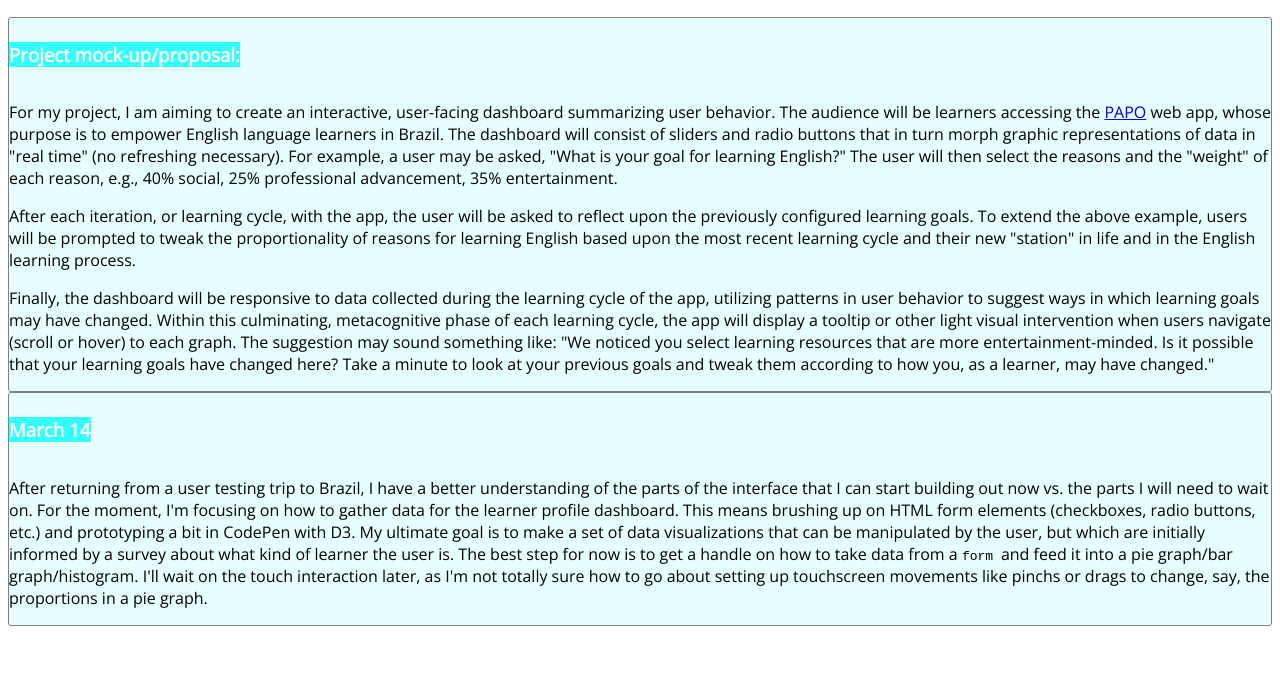
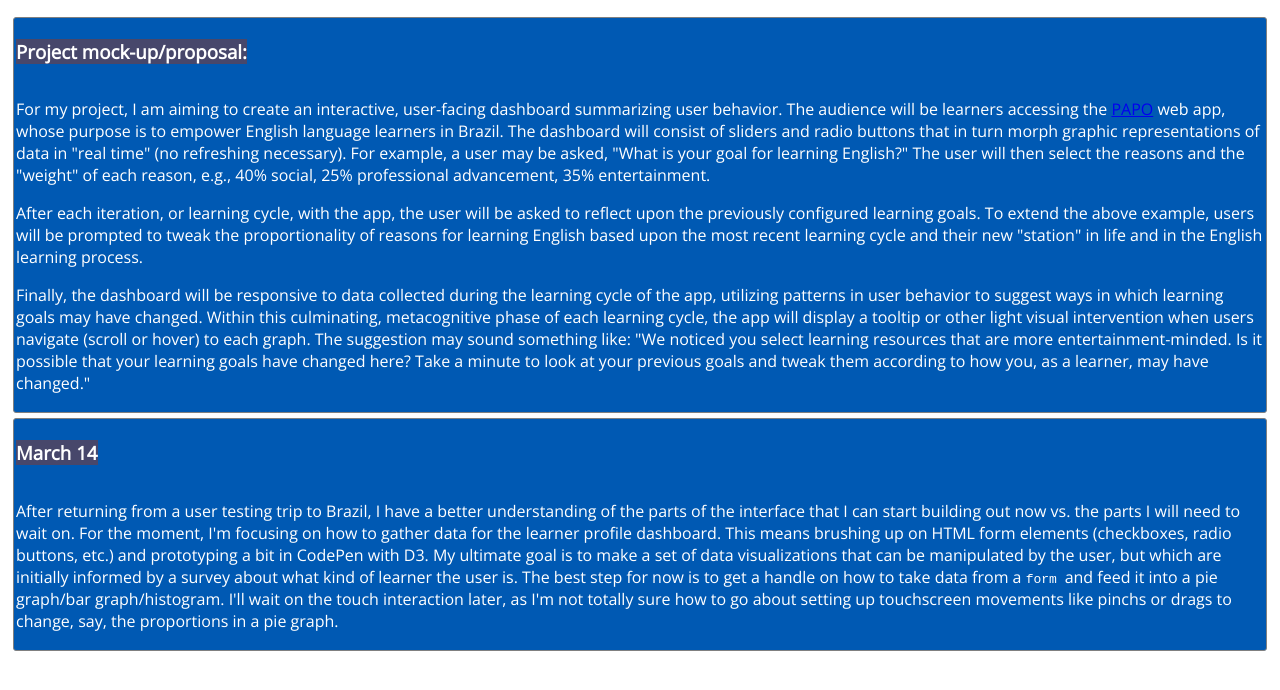
Before and after one commit to jaywise/jaywise.github.io, a plain HTML site: page index.html in a window 1280 px wide. Shown: the part 44-734 px from the top of the page. Drawn offline with nearby package versions, Linux system fonts and the light colour scheme.

Commit message:
Update style.css

```diff
--- a/style.css
+++ b/style.css
@@ -4,13 +4,15 @@ body {
 
 .entry-title {
   color: white;
-  background-color: 33ffff;
+  background-color: 47476b;
   display: inline-block;
 }
 
 article {
-  background-color: e6ffff;
+  background-color: 0059b3;
+  color: white;
   border: solid gray 1px;
   border-radius: 3px;
-  padding-top: 5px;
+  padding: 2px;
+  margin: 5px;
 }
```
